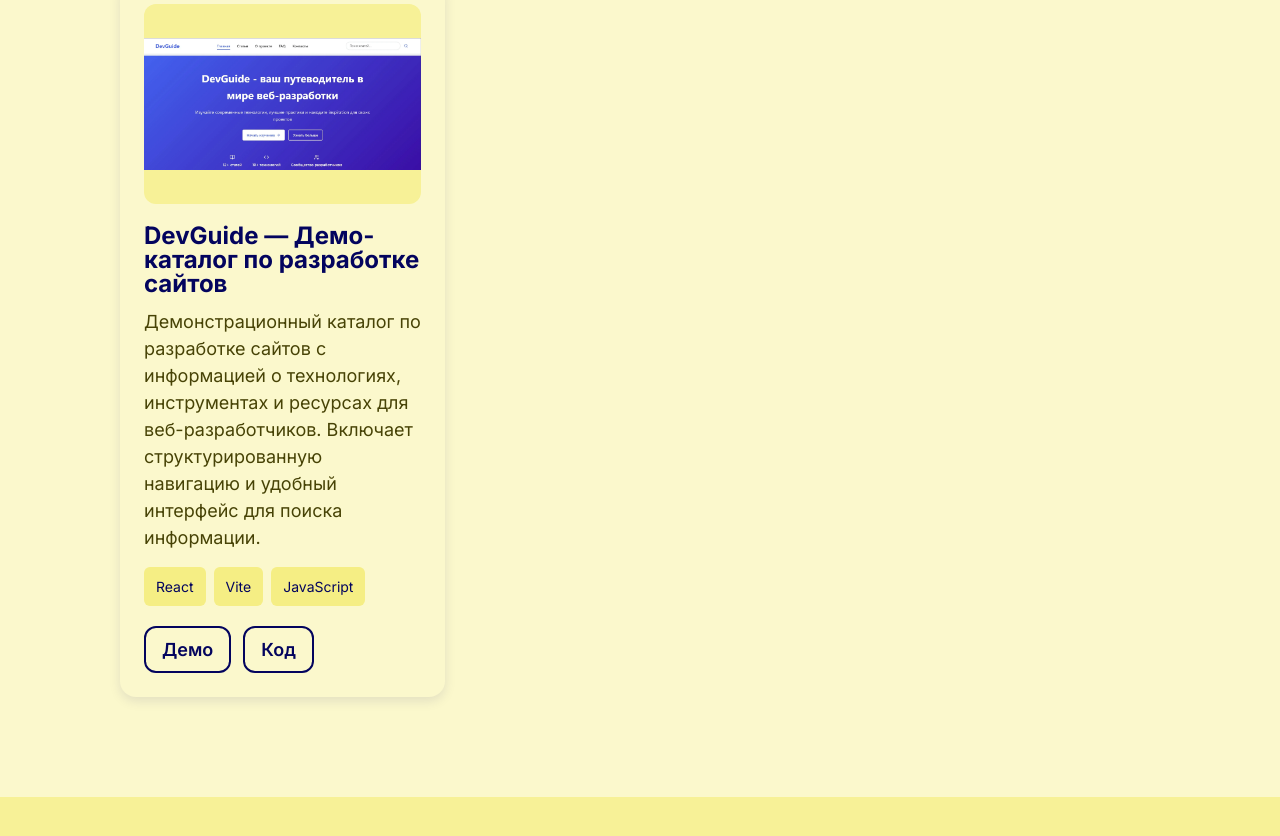
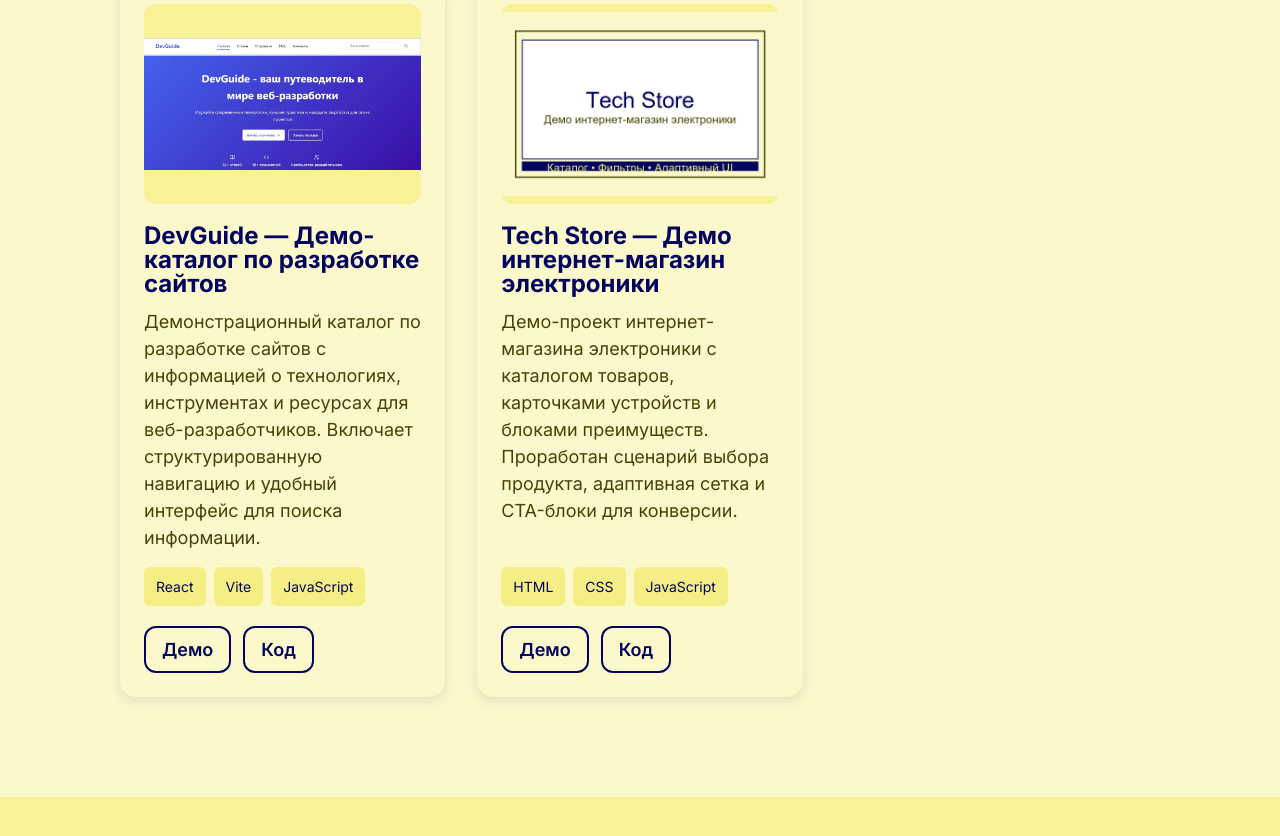
Before and after one commit to Kucaimon/portfolio, a website: page index.html in a window 1280 px wide. Shown: the part 3911-4747 px from the top of the page. Drawn offline with nearby package versions, Linux system fonts and the light colour scheme.

Commit message:
Add Tech Store project and optimize logos to WebP

```diff
--- a/index.html
+++ b/index.html
@@ -5,7 +5,11 @@
     <meta name="viewport" content="width=device-width, initial-scale=1.0" />
     <meta name="description" content="Портфолио веб-разработчика Frontend" />
     <title>Портфолио | Frontend Developer</title>
-    <link rel="icon" type="image/webp" href="assets/images/kucaimon-logo.webp" />
+    <link
+      rel="icon"
+      type="image/webp"
+      href="assets/images/kucaimon-logo.webp"
+    />
     <link rel="preconnect" href="https://fonts.googleapis.com" />
     <link rel="preconnect" href="https://fonts.gstatic.com" crossorigin />
     <link
@@ -476,6 +480,43 @@
               </div>
             </div>
           </div>
+          <div class="project-card">
+            <div class="project-card__image">
+              <img
+                src="assets/images/tech-store.webp"
+                alt="Tech Store - Интернет-магазин электроники"
+              />
+            </div>
+            <div class="project-card__content">
+              <h3 class="project-card__title">
+                Tech Store — Демо интернет-магазин электроники
+              </h3>
+              <p class="project-card__description">
+                Демо-проект интернет-магазина электроники с каталогом товаров,
+                карточками устройств и блоками преимуществ. Проработан сценарий
+                выбора продукта, адаптивная сетка и CTA-блоки для конверсии.
+              </p>
+              <div class="project-card__tags">
+                <span class="tag">HTML</span>
+                <span class="tag">CSS</span>
+                <span class="tag">JavaScript</span>
+              </div>
+              <div class="project-card__links">
+                <a
+                  href="https://kucaimon.github.io/tech-store"
+                  class="project-card__link"
+                  target="_blank"
+                  >Демо</a
+                >
+                <a
+                  href="https://github.com/kucaimon/tech-store"
+                  class="project-card__link"
+                  target="_blank"
+                  >Код</a
+                >
+              </div>
+            </div>
+          </div>
         </div>
       </div>
     </section>
```
Also changed, not shown: assets/images/tech-store.webp (added).
